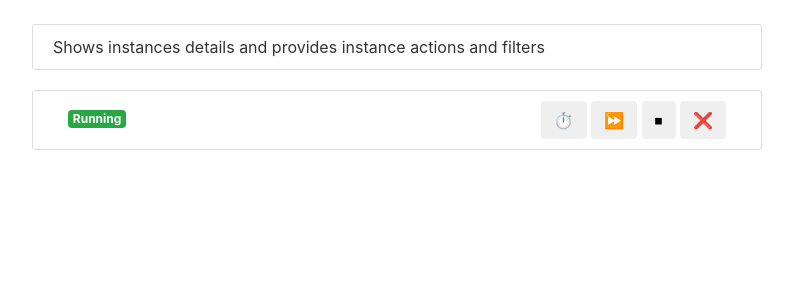
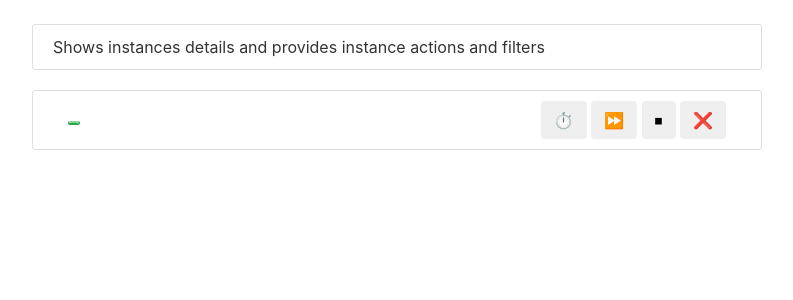
Before and after one commit to GoddessDianaPub/kandula-app, a Flask app: template app/templates/instances.html in a window 1280 px wide. Shown: the part 172-472 px from the top of the page, without its empty margins (53-846 px from the left). Run offline with Flask 3, Linux system fonts and the light colour scheme; the template is opened without the code that fills it: most values are stand-ins (such as "Sample title", 1, 10 or a date in 2020); parts of the project's set-up code (start-up, migrations or seed data) failed here and were passed over; some libraries are stand-ins or nearby versions.

Commit message:
changed to style="font-size: 0.1em;

```diff
--- a/app/templates/instances.html
+++ b/app/templates/instances.html
@@ -46,9 +46,9 @@
                                     {{ instance.Id }}
                                 {% endif %}
                                 {% if instance.State == "running" %}
-                                    <span class="badge badge-success" style="font-size: 0.5em;">Running</span>
+                                    <span class="badge badge-success" style="font-size: 0.1em;">Running</span>
                                 {% else %}
-                                    <span class="badge badge-danger" style="font-size: 0.5em;">{{ instance.State }}</span>
+                                    <span class="badge badge-danger" style="font-size: 0.1em;">{{ instance.State }}</span>
                                 {% endif %}
                             </a>
                         </h4>
```
